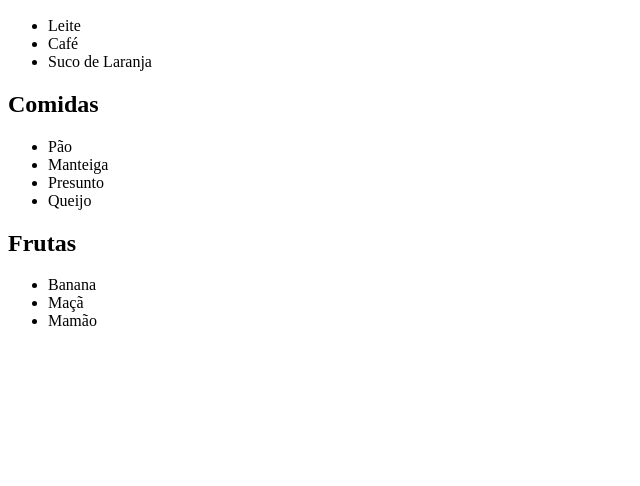
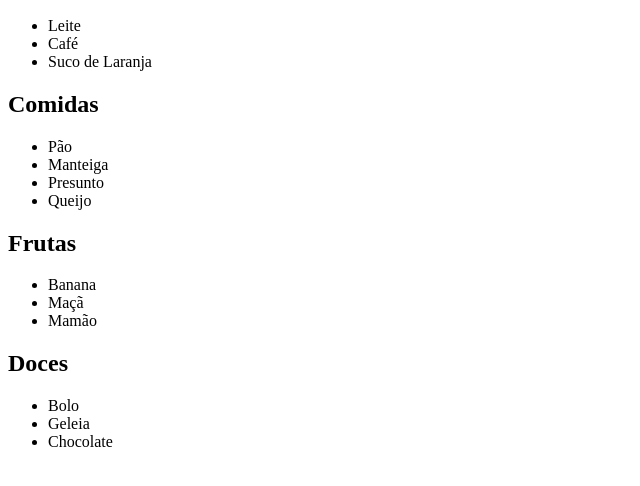
Before and after one commit to WILLIAMXAVIERR/devops_ads, a plain HTML site: page index.html in a window 1280 px wide. Shown: the part 110-596 px from the top of the page, without its empty margins (0-640 px from the left). Drawn offline with Linux system fonts and the light colour scheme.

Commit message:
Adicionando lista de doces

```diff
--- a/index.html
+++ b/index.html
@@ -26,5 +26,11 @@
                 <li>Maçã</li>
                 <li>Mamão</li>
             </ul>
+        <h2>Doces</h2>
+            <ul>
+                <li>Bolo</li>
+                <li>Geleia</li>
+                <li>Chocolate</li>
+            </ul>
 </body>
 </html>
```
